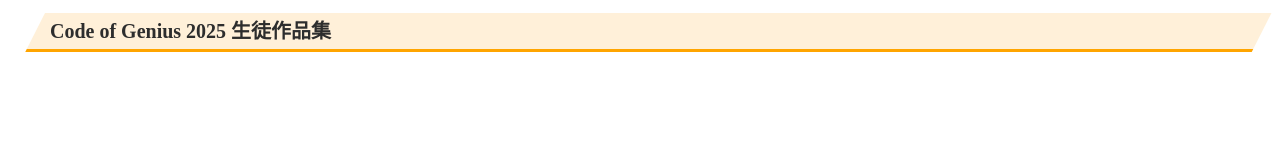
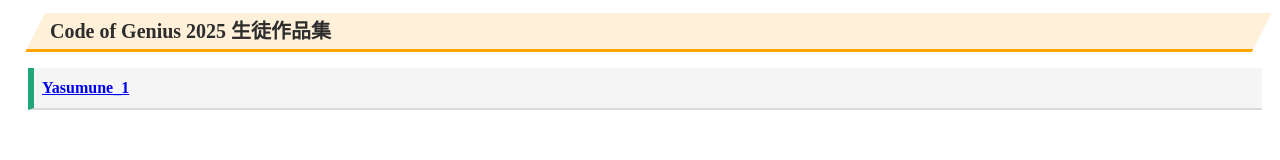
Before and after one commit to cogcamp/2025s01, a plain HTML site: page index.html in a window 1280 px wide. Drawn offline with Linux system fonts and the light colour scheme.

Commit message:
Update index.html

```diff
--- a/index.html
+++ b/index.html
@@ -69,6 +69,7 @@
     <h1>Code of Genius 2025 生徒作品集</h1>
     <div>
         <ul>
+            <li><a href="./Yasumune_1/" target="_blank">Yasumune_1</li>
         </ul>
     </div>
 
```
